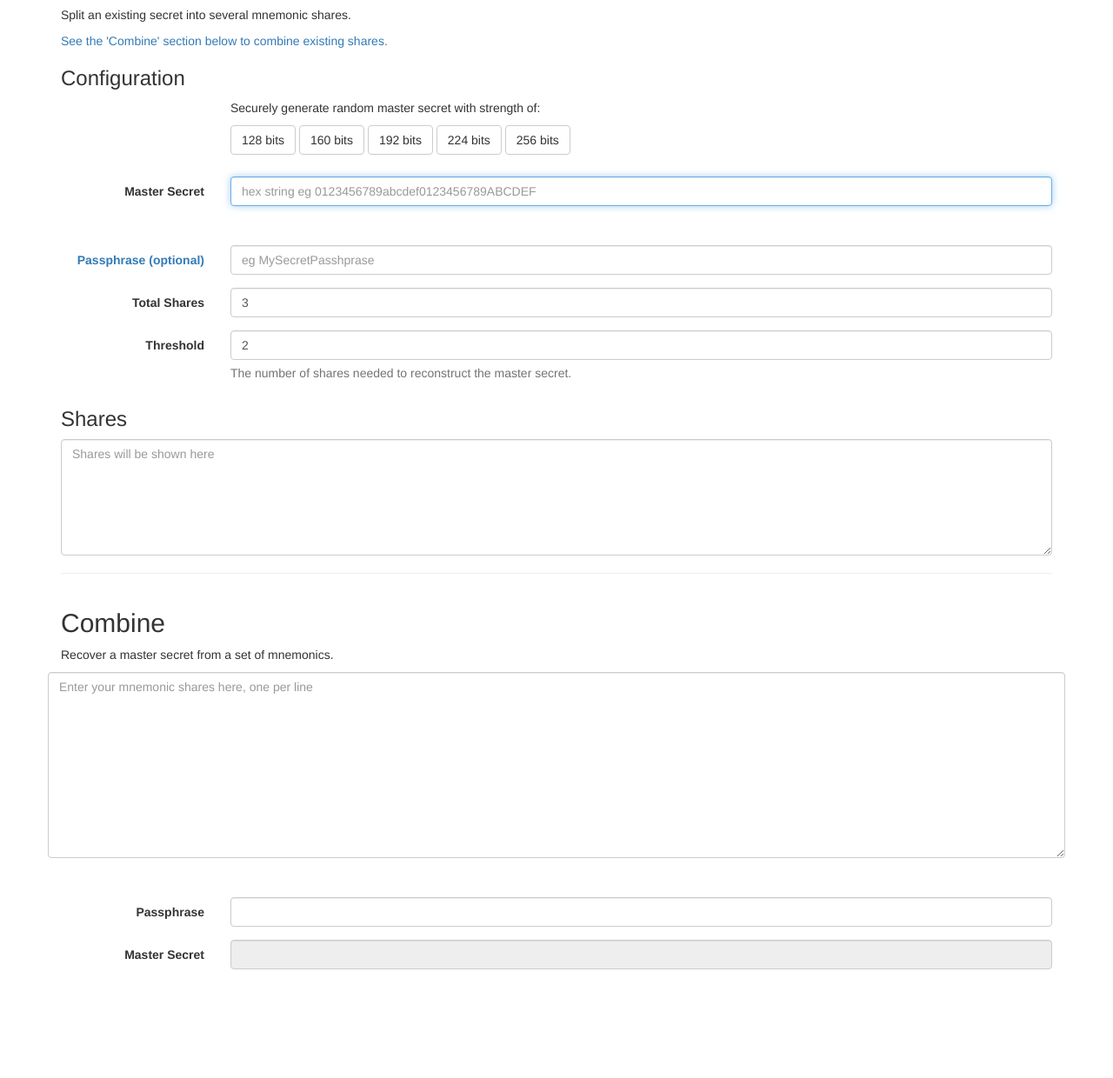
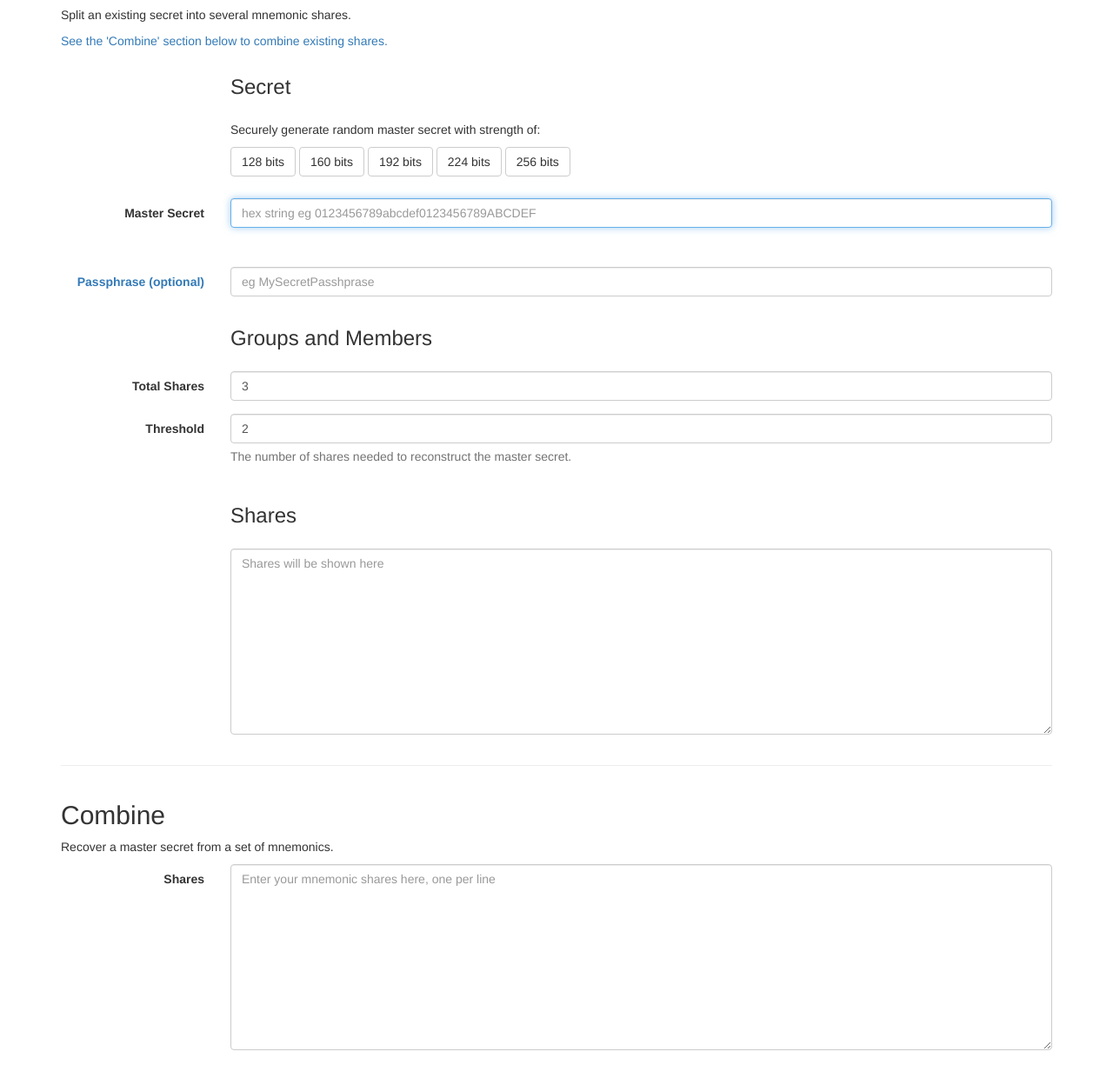
Before and after one commit to iancoleman/slip39, a plain HTML site: page src/index.html in a window 1280 px wide. Shown: the part 360-1600 px from the top of the page at 87% size. Before the commit the page ends 1532 px from the top, so only its background shows below. Drawn offline with Linux system fonts and the light colour scheme.

Commit message:
Improve html layout and spacing

```diff
--- a/src/index.html
+++ b/src/index.html
@@ -28,8 +28,13 @@
                         See the 'Combine' section below to combine existing shares.
                         </a>
                     </p>
-                    <h3>Configuration</h3>
                     <form class="form-horizontal" role="form">
+                        <div class="form-group">
+                            <div class="col-sm-2"></div>
+                            <div class="col-sm-10">
+                                <h3>Secret</h3>
+                            </div>
+                        </div>
                         <div class="form-group">
                             <div class="col-sm-2"></div>
                             <div class="col-sm-10">
@@ -65,6 +70,12 @@
                             </div>
                         </div>
                         <div class="form-group">
+                            <div class="col-sm-2"></div>
+                            <div class="col-sm-10">
+                                <h3>Groups and Members</h3>
+                            </div>
+                        </div>
+                        <div class="form-group">
                             <label for="total-shares" class="col-sm-2 control-label">
                                 Total Shares
                             </label>
@@ -85,9 +96,17 @@
                                 </p>
                             </div>
                         </div>
-                        <h3>Shares</h3>
-                        <div>
-                            <textarea id="new-shares" class="form-control" rows="6" placeholder="Shares will be shown here"></textarea>
+                        <div class="form-group">
+                            <div class="col-sm-2"></div>
+                            <div class="col-sm-10">
+                                <h3>Shares</h3>
+                            </div>
+                        </div>
+                        <div class="form-group">
+                            <div class="col-sm-2"></div>
+                            <div class="col-sm-10">
+                                <textarea id="new-shares" class="form-control" rows="10" placeholder="Shares will be shown here"></textarea>
+                            </div>
                         </div>
                     </form>
                 </div>
@@ -99,8 +118,13 @@
                     <p>Recover a master secret from a set of mnemonics.</p>
                     <form class="form-horizontal" role="form">
                         <div class="form-group">
-                            <textarea id="existing-shares" class="form-control" rows=10 placeholder="Enter your mnemonic shares here, one per line"></textarea>
-                            <p class="text-danger" id="reconstructed-error">&nbsp;</p>
+                            <label for="existing-shares" class="col-sm-2 control-label">
+                                Shares
+                            </label>
+                            <div class="col-sm-10">
+                                <textarea id="existing-shares" class="form-control" rows=10 placeholder="Enter your mnemonic shares here, one per line"></textarea>
+                                <p class="text-danger" id="reconstructed-error">&nbsp;</p>
+                            </div>
                         </div>
                         <div class="form-group">
                             <label for="decrypter" class="col-sm-2 control-label">
```
